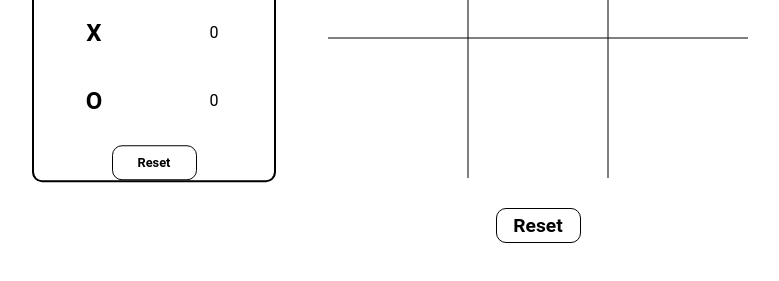
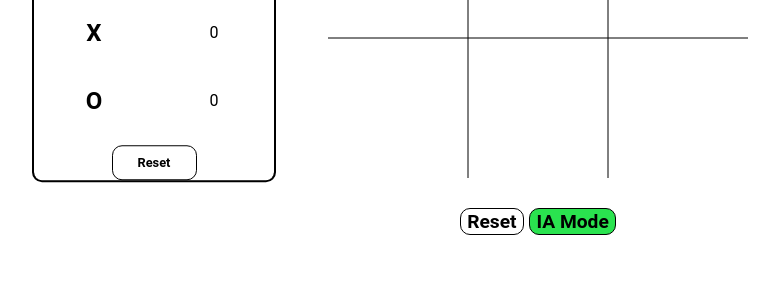
Before and after one commit to Lucsvieirabr/MinMax-Tic-Tac-Toe, a plain HTML site: page index.html in a window 1280 px wide. Shown: the part 391-672 px from the top of the page, without its empty margins (102-881 px from the left). Drawn offline with Linux system fonts and the light colour scheme.

Commit message:
IA Mode Button

```diff
--- a/gamefunctions.js
+++ b/gamefunctions.js
@@ -6,12 +6,16 @@ let scoreO = 0;
 let hasWon = false;
 let winner = "";
 let winnerLineCord;
+let IAMode = true;
 function getMouseCord(event){
     let mouseX = event.clientX - canvas.offsetLeft;
     let mouseY = event.clientY - canvas.offsetTop;
     return {x: mouseX, y: mouseY};
 }
-
+function changeIAState(){
+    IAMode = !IAMode;
+    document.getElementById("IaBt").style.backgroundColor = IAMode? "rgb(42, 227, 79)" : "red";
+}
 function getClickedCell(mouseX, mouseY){
 
     let column = Math.floor(mouseX / wCell);
@@ -25,7 +29,7 @@ function playerClicked(event){
     let Clickedcell = getClickedCell(mouseCord.x, mouseCord.y);
     if(Clickedcell.ctx != ""){return;}
     make_move(Clickedcell.column, Clickedcell.row, timeOf);
-    if(!hasWon && hasEmptyCells(board)){makeiamove();}
+    if(!hasWon && hasEmptyCells(board) && IAMode){makeiamove();}
 }
 
 function make_move(column, row, ctx){
--- a/index.html
+++ b/index.html
@@ -30,7 +30,10 @@
     <div class="canvas_div">
         <h1>Tic Tac Toe</h1>
         <canvas id="gameCanvas"></canvas>
-        <button onclick="clearGameBoard()" class="resetBt" style="width: 85px;height: 35px;"> Reset</button>
+        <div class="buttons">
+            <button class="resetBt" onclick="clearGameBoard()">Reset</button>
+            <button class="resetBt" id="IaBt" onclick="changeIAState()">IA Mode</button>
+        </div>
     </div>
 </body>
 </html>
--- a/main.css
+++ b/main.css
@@ -56,3 +56,7 @@
     font-weight: bold;
     border: 1.5px solid black;
 }
+
+#IaBt{
+    background-color: rgb(42, 227, 79);
+}
```
